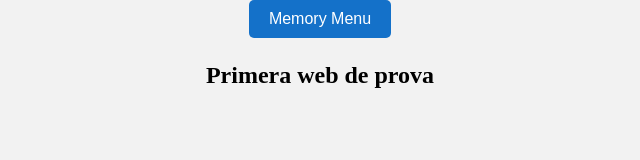
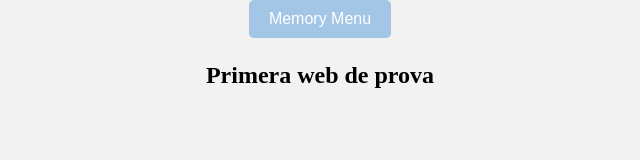
Before and after one commit to ArnauBarbaUdG/-p_individual, a plain HTML site: page index.html in a window 1280 px wide. Shown: the whole page, without its empty margins (320-960 px from the left). Drawn offline with Linux system fonts and the light colour scheme.

Commit message:
Update main2.css

```diff
--- a/pi_2/styles/main2.css
+++ b/pi_2/styles/main2.css
@@ -12,7 +12,7 @@ body {
   }
 
   input[type="submit"] {
-	background-color: #1471c9;
+	background-color: #a4c6e6;
 	border: none;
 	color: #fff;
 	padding: 10px 20px;
@@ -22,7 +22,7 @@ body {
   }
 
   input[type="submit"]:hover {
-	background-color: #1471c9;
+	background-color: #a4c6e6;
   }
 
   p {
```
